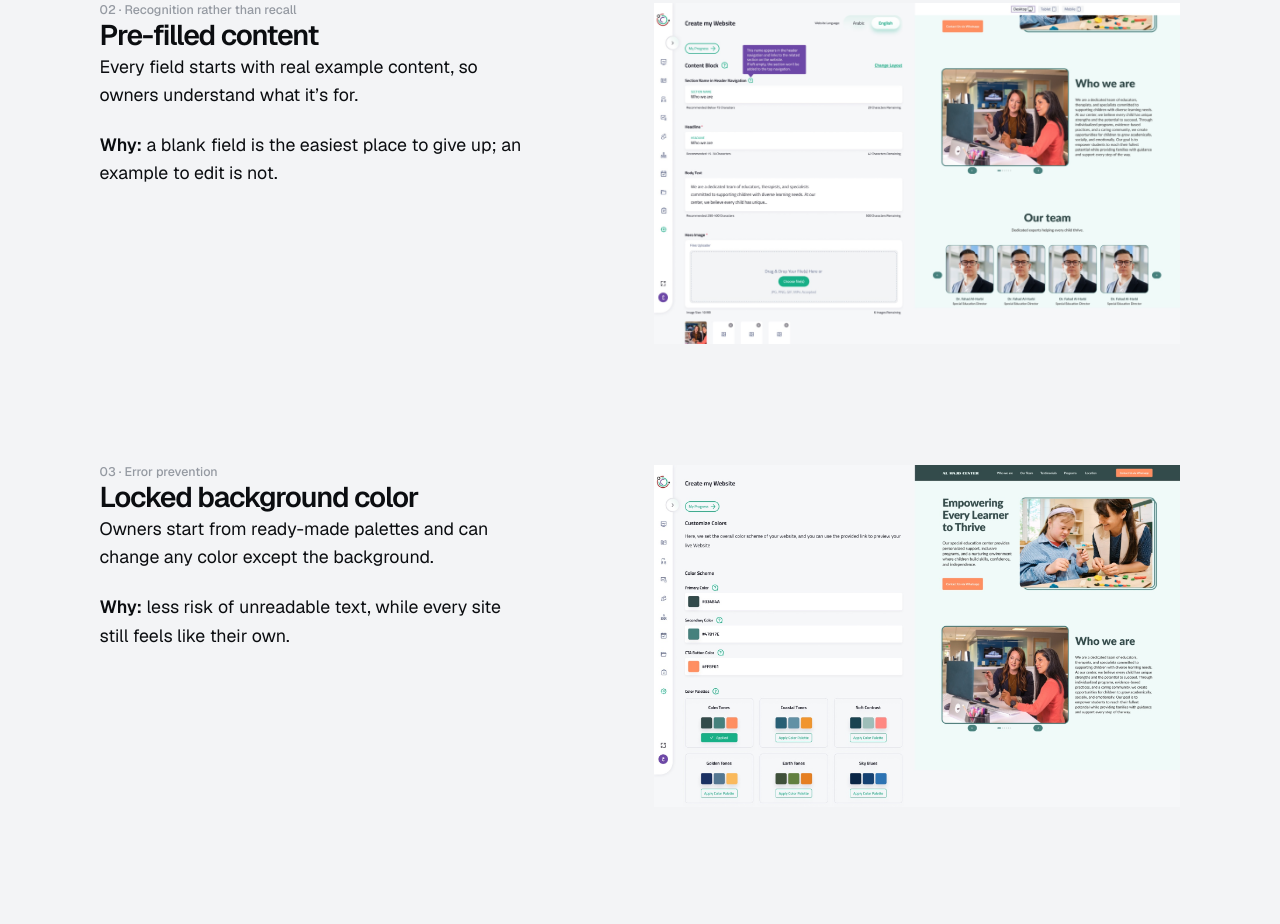
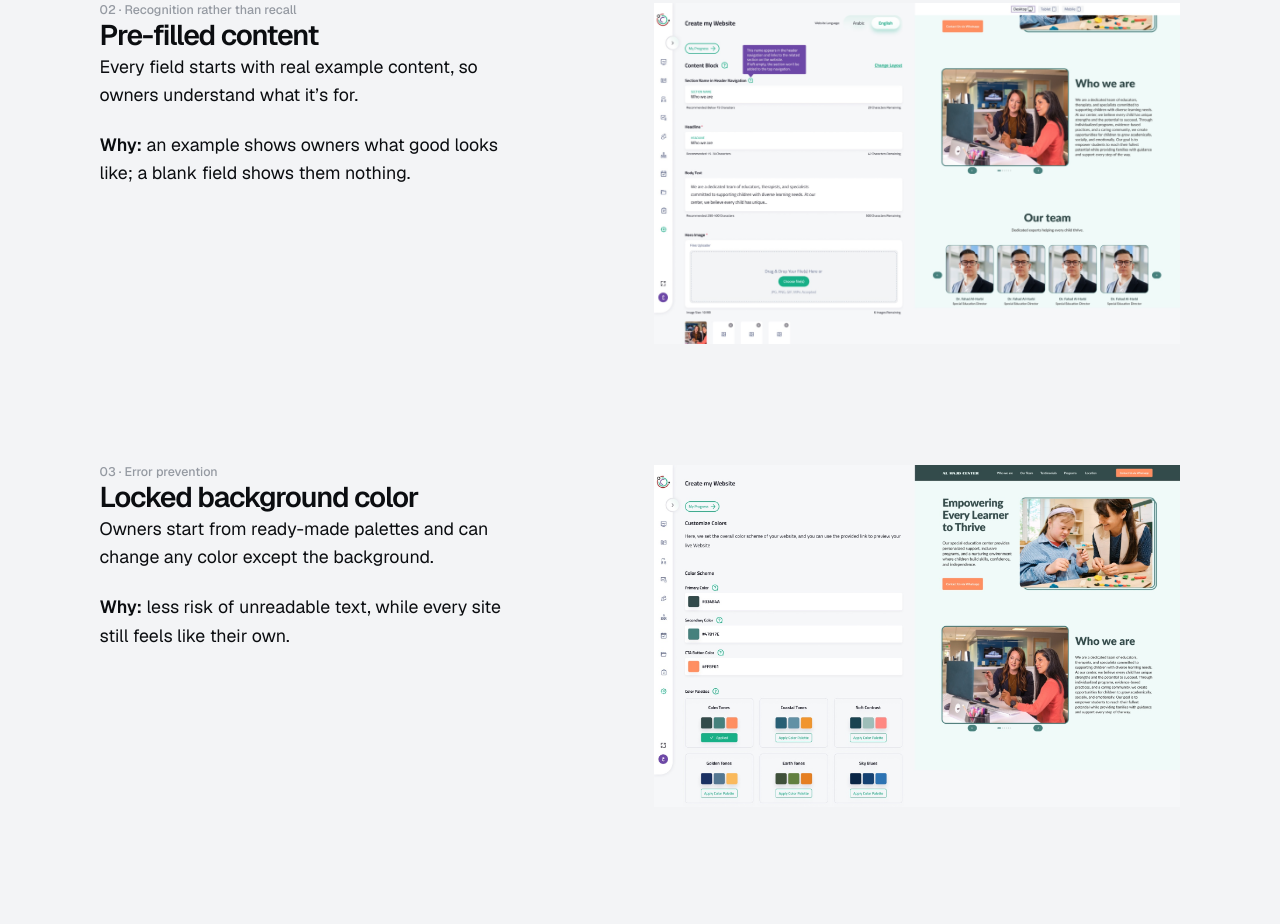
Before and after one commit to melkorashyux/MK-Portfolio, a plain HTML site: page website-builder.html in a window 1280 px wide. Shown: the part 2891-3815 px from the top of the page. Drawn offline with nearby package versions, Linux system fonts and the light colour scheme.

Commit message:
Website Builder: pre-filled content "why" is about seeing an example
Co-Authored-By: Claude Opus 5.5 <noreply@anthropic.com>

```diff
--- a/website-builder.html
+++ b/website-builder.html
@@ -97,7 +97,7 @@
         <p class="cs-label">02 · Recognition rather than recall</p>
         <h3 class="cs-dt">Pre-filled content</h3>
         <p class="cs-p">Every field starts with real example content, so owners understand what it&rsquo;s for.</p>
-        <p class="cs-why"><b>Why:</b> a blank field is the easiest place to give up; an example to edit is not.</p>
+        <p class="cs-why"><b>Why:</b> an example shows owners what good looks like; a blank field shows them nothing.</p>
       </div>
       <figure class="cs-media" style="grid-area: 9 / 7 / span 4 / span 6; margin: 0">
         <img src="assets/images/wb-04-adding-content.jpg" alt="Adding content: each field starts with example text the owner can edit" width="2400" height="1832" loading="lazy" decoding="async" />
```
